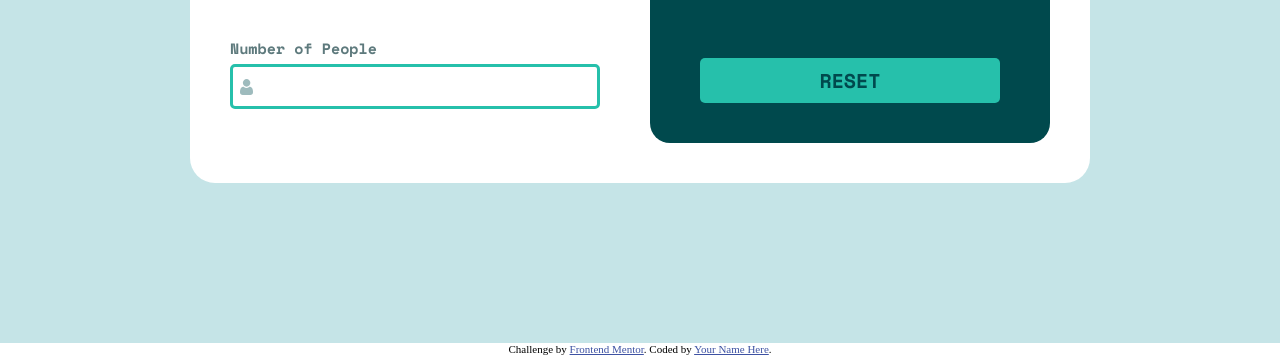
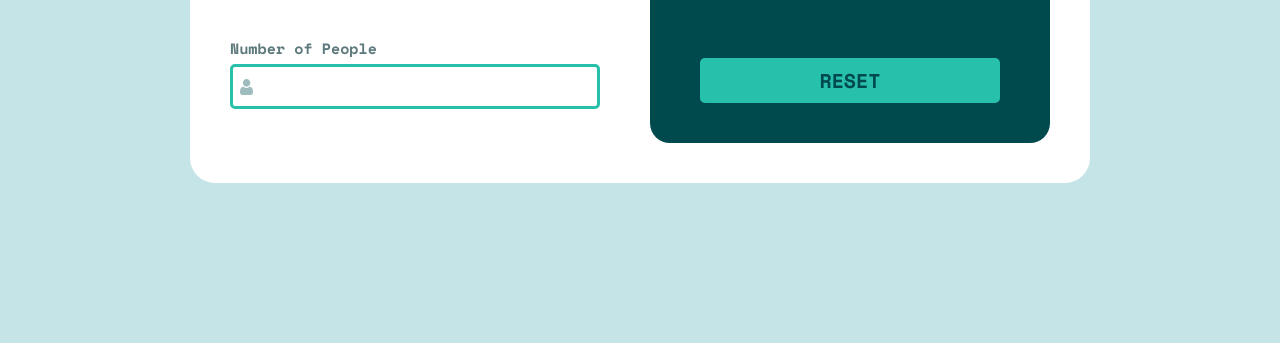
Before and after one commit to NaiBarros/TipCalculatorApp, a plain HTML site: page index.html in a window 1280 px wide. Shown: the part 457-812 px from the top of the page. Drawn offline with nearby package versions, Linux system fonts and the light colour scheme.

Commit message:
Removendo scroll horizontal

```diff
--- a/index.html
+++ b/index.html
@@ -118,13 +118,6 @@
         </section>
       </div>
     </main>
-
-    <div class="attribution">
-      Challenge by
-      <a href="https://www.frontendmentor.io?ref=challenge" target="_blank"
-        >Frontend Mentor</a
-      >. Coded by <a href="#">Your Name Here</a>.
-    </div>
     <script src="script.js"></script>
   </body>
 </html>
--- a/style.css
+++ b/style.css
@@ -12,6 +12,7 @@ html {
 body {
   width: 100vw;
   height: 100vh;
+  overflow: hidden;
 }
 
 main {
```
